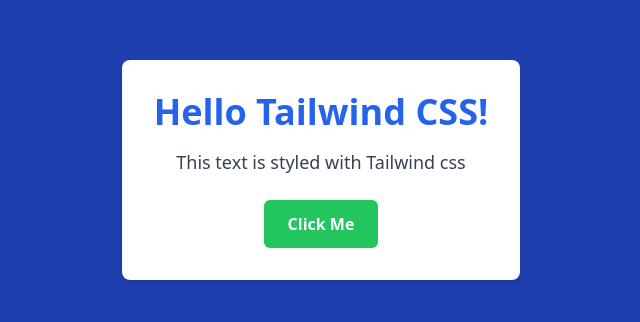
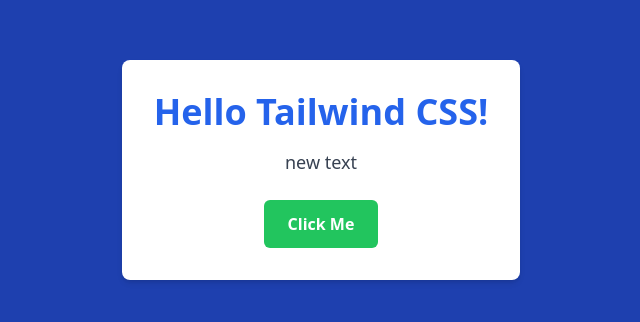
Before and after one commit to JaiPatel0916/Personal_Portfolio, a React (Vite) app in the folder portfolio/: page / in a window 1280 px wide. Shown: the part 230-552 px from the top of the page, without its empty margins (319-959 px from the left). Built offline with nearby package versions, Linux system fonts and the light colour scheme.

Commit message:
new text added

```diff
--- a/portfolio/src/App.jsx
+++ b/portfolio/src/App.jsx
@@ -9,7 +9,7 @@
           Hello Tailwind CSS!
         </h1>
         <p className="text-lg text-gray-700">
-          This text is styled with Tailwind css
+        new text
         </p>
         <button className="mt-6 px-6 py-3 bg-green-500 text-white font-semibold rounded-md hover:bg-green-600 transition duration-300">
           Click Me
```
